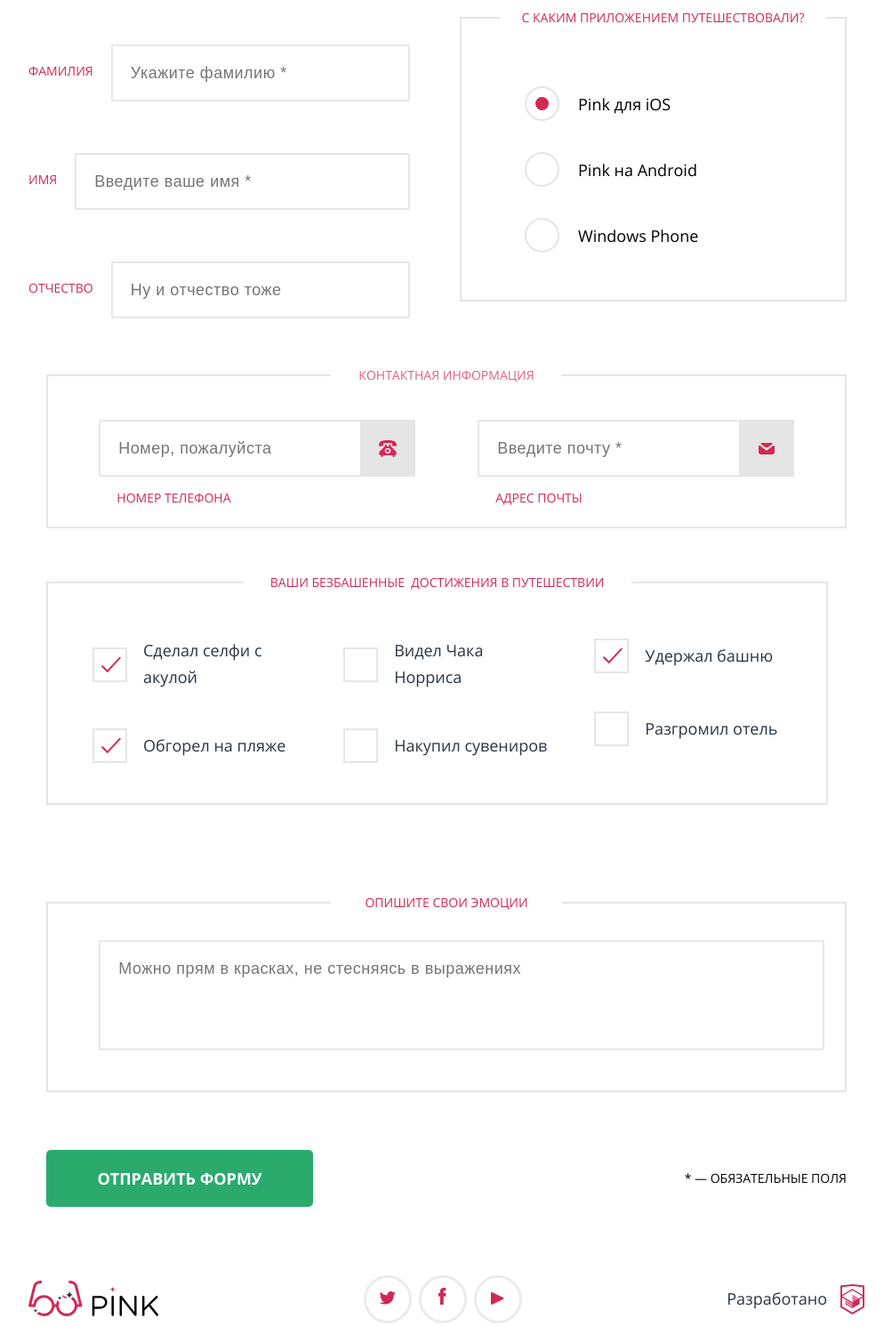
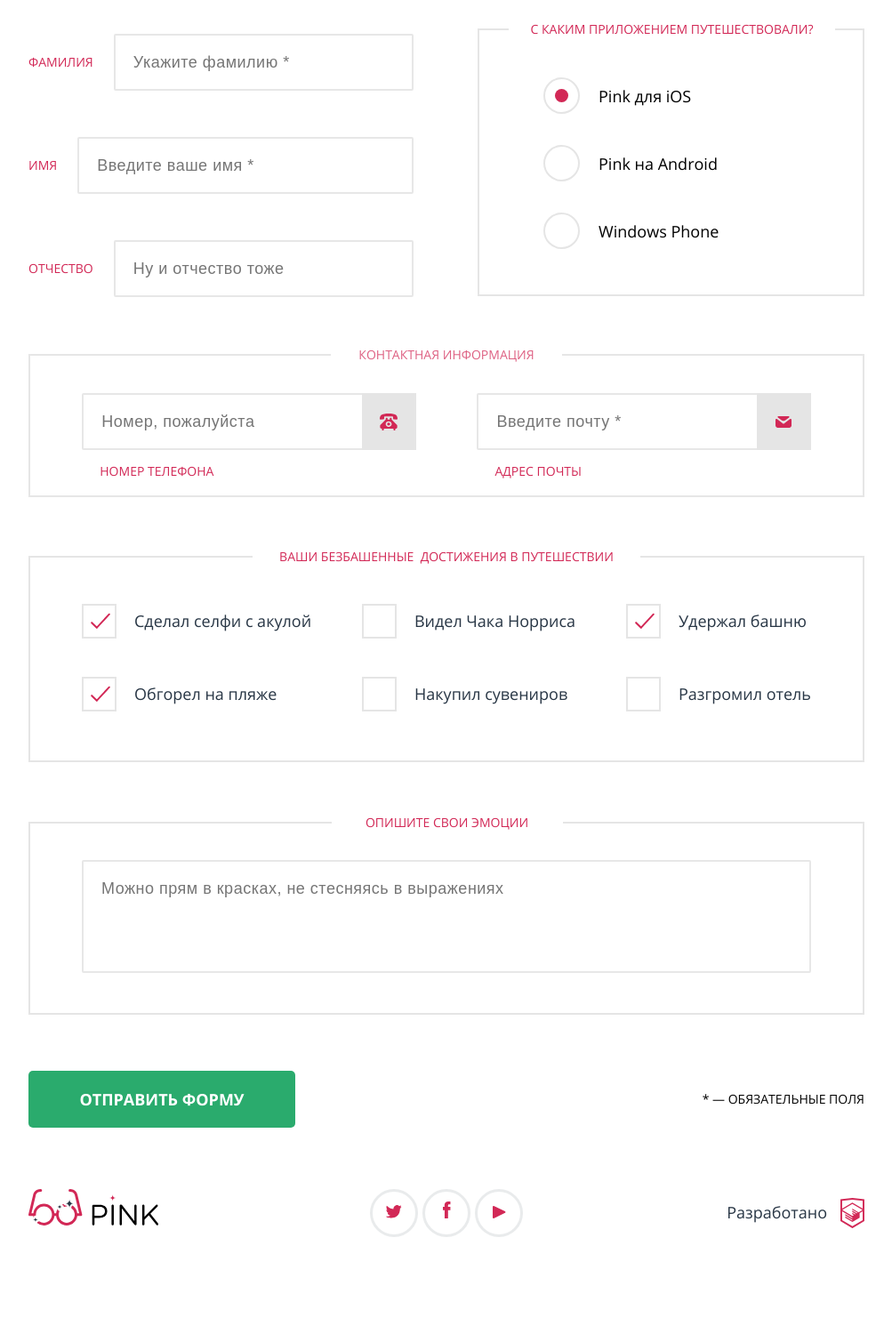
Before and after one commit to zloybrabus/1487723-pink-21, a website: page source/form.html in a window 1280 px wide. Shown: the part 592-2083 px from the top of the page at 89% size, without its empty margins (138-1141 px from the left). After the commit the page ends 2056 px from the top, so only its background shows below. Drawn offline with nearby package versions, Linux system fonts and the light colour scheme; files that its build step writes are made by us from their sources.

Commit message:
pixelderfect

```diff
--- a/source/less/blocks/achievements.less
+++ b/source/less/blocks/achievements.less
@@ -123,23 +123,27 @@
 @media (min-width: @desktop-width) {
   .achievements {
     width: 100%;
-    margin-bottom: 42px;
-    padding: 32px 35px 4px;
+    padding: 32px 43px 4px;
   }
 
   .achievements__list {
     display: flex;
     flex-wrap: wrap;
     justify-content: space-between;
+    margin-top: 10px;
+    margin-bottom: 10px;
   }
 
   .achievements__item {
     margin-left: 0;
-    margin-right: 20px;
+    margin-right: 15px;
   }
 
   .achievements__list_column {
-    max-width: 33%;
     text-align: left;
   }
+
+  .achievements__checkbox {
+    margin-right: 20px;
+  }
 }
--- a/source/less/blocks/app.less
+++ b/source/less/blocks/app.less
@@ -107,14 +107,19 @@
     max-width: 431px;
     position: relative;
     margin: 0;
-    padding: 68px 21px 18px 43px;
+    padding: 45px 31px 16px 33px;
   }
 
   .app__list {
-    margin-left: 28px;
+    margin-left: 39px;
   }
 
   .app__item {
     margin-bottom: 35px;
   }
+
+  .app__checkbox {
+    min-width: 37px;
+    height: 37px;
+  }
 }
--- a/source/less/blocks/contact-info.less
+++ b/source/less/blocks/contact-info.less
@@ -2,6 +2,7 @@
   background: #ffffff;
   padding: 30px 0 25px;
 }
+
 
 .contact-info__title {
   display: none;
@@ -63,7 +64,6 @@
     order: 2;
     position: relative;
     display: block;
-    margin-bottom: 58px;
     padding: 24px 8.6%;
     padding-bottom: 3px;
     border: 2px solid #e6e6e6;
@@ -122,9 +122,7 @@
 @media (min-width: @desktop-width) {
   .contact-info {
     width: 100%;
-    margin-bottom: 52px;
-    margin-top: 49px;
-    padding: 30px 6.1% 17px;
+    padding: 23px 6.2% 12px;
   }
 
   .contact-info__item-container {
@@ -135,7 +133,15 @@
   }
 
   .contact-info__item {
-    width: 45.5%;
+    width: 45.8%;
     margin: 0;
   }
+
+  .contact-info__input-wrapper--phone-icon::before {
+    width: 61px;
+  }
+
+  .contact-info__input-wrapper--mail-icon::before {
+    width: 61px;
+  }
 }
--- a/source/less/blocks/contacts.less
+++ b/source/less/blocks/contacts.less
@@ -114,7 +114,7 @@
     flex-direction: unset;
     text-align: center;
     margin: 0 auto;
-    padding: 0 10px;
+    padding: 0;
   }
 
   .contacts__item {
--- a/source/less/blocks/diagramm.less
+++ b/source/less/blocks/diagramm.less
@@ -1,4 +1,8 @@
 .diagramm {
+  display: none;
+}
+
+.diagramm__carry {
   display: none;
 }
 
@@ -20,7 +24,7 @@
     content: "";
     display: block;
     position: absolute;
-    left: 18px;
+    left: -25px;
     top: -2px;
     width: 242px;
     height: 280px;
@@ -32,8 +36,8 @@
     content: "24";
     display: block;
     position: absolute;
-    left: 36px;
-    top: 53px;
+    left: -9px;
+    top: 55px;
     width: 205px;
     height: 205px;
     text-align: center;
@@ -58,6 +62,7 @@
 
   .diagramm__text {
     display: flex;
+    width: 315px;
     font-weight: normal;
     font-size: 14px;
     line-height: 24px;
@@ -137,4 +142,8 @@
     font-size: 120px;
     line-height: 240px;
   }
+
+  .diagramm__carry {
+    display: block;
+  }
 }
--- a/source/less/blocks/draw.less
+++ b/source/less/blocks/draw.less
@@ -75,18 +75,19 @@
 
 @media (min-width: @desktop-width) {
   .draw {
-    max-width: 433px;
+    width: 433px;
     margin: 0;
     padding: 35px 0 0 0;
   }
 
   .draw__input__wrapper {
     min-width: 336px;
+    margin-top: 0;
   }
 
   .draw__item {
     max-width: 433px;
-    margin: 0 0 54px;
+    margin: 0 0 52px;
     padding-left: 0;
     padding-bottom: 0;
   }
@@ -94,4 +95,8 @@
   .draw__item:last-child {
     margin-bottom: 0;
   }
+
+  .draw__item-name {
+    margin-right: 23px;
+  }
 }
--- a/source/less/blocks/form-main.less
+++ b/source/less/blocks/form-main.less
@@ -59,6 +59,7 @@
   .form-main__fieldset--contact-info {
     margin-left: 20px;
     margin-right: 20px;
+    margin-bottom: 58px;
   }
 
   .form-main__fieldset--send {
@@ -72,11 +73,23 @@
     flex-wrap: wrap;
     justify-content: space-between;
     max-width: 940px;
-    padding: 83px 4.7% 0;
+    padding: 91px 4.7% 0;
   }
 
   .form-main__title {
     width: 770px;
     margin: 0 auto 50px;
   }
+
+  .form-main__fieldset--contact-info {
+    margin-top: 50px;
+    margin-left: 0;
+    margin-right: 0;
+  }
+
+  .form-main__fieldset--send {
+    margin-left: 0;
+    margin-right: 0;
+    margin-bottom: 63px;
+  }
 }
--- a/source/less/blocks/information.less
+++ b/source/less/blocks/information.less
@@ -78,7 +78,7 @@
   margin: 0;
 }
 
-@media (max-width: @tablet-width) {
+@media (max-width: @mobile-width-only) {
   .information__item-container::after {
     content: "";
     display: block;
--- a/source/less/blocks/intro.less
+++ b/source/less/blocks/intro.less
@@ -99,9 +99,11 @@
 
     &::after {
       left: -19px;
-      width: 700px;
+      width: 660px;
       height: 545px;
       background-image: url("../img/iphone-hand-tablet@1x.png");
+      background-position: 0 0;
+      background-size: cover;
     }
   }
 }
--- a/source/less/blocks/page-footer.less
+++ b/source/less/blocks/page-footer.less
@@ -70,7 +70,7 @@
   }
 
   .page-footer__logo {
-    padding: 65px 0 0;
+    padding: 54px 0 0;
   }
 
   .page-footer__copyright {
@@ -78,6 +78,6 @@
   }
 
   .page-footer {
-    padding: 15px 0 50px;
+    padding: 7px 0 73px;
   }
 }
--- a/source/less/blocks/page-header.less
+++ b/source/less/blocks/page-header.less
@@ -145,7 +145,7 @@
   }
 }
 
-@media (max-width: @desktop-width) {
+@media (max-width: 959px) {
   .main-menu--closed .main-menu__list {
     display: none;
   }
@@ -224,7 +224,6 @@
 
 .page-header__wrap {
   min-width: 320px;
-  max-width: 660px;
   height: auto;
   margin: 0 auto;
   padding: 20px 0 17px;
@@ -284,7 +283,6 @@
   }
 
   .page-header__wrap {
-    max-width: 660px;
     padding-top: 28px;
     padding-bottom: 42px;
 
--- a/source/less/blocks/page-title.less
+++ b/source/less/blocks/page-title.less
@@ -52,11 +52,11 @@
 
 @media (min-width: @desktop-width) {
   .page-title {
-    padding: 130px 0 40px;
-    background: url("../img/bg-back-desktop@1x.jpg") no-repeat center top;
-    background-size: cover;
+    padding: 130px 0 28px;
+    background: url("../img/bg-back-desktop@1x.jpg") no-repeat;
+    background-position: 50% 0%;
+    background-size: auto;
     background-color: #1d2631;
-    margin-top: -110px;
   }
 
   @media (min-resolution: 2dppx) {
@@ -68,7 +68,7 @@
 
   .page-title__text {
     width: 747px;
-    margin: 44px auto 60px;
+    margin: 40px auto 60px;
   }
 
   .page-title__text--catalog {
--- a/source/less/blocks/send.less
+++ b/source/less/blocks/send.less
@@ -2,6 +2,10 @@
   position: relative;
   display: block;
   width: 280px;
+}
+
+.send__desktop-only {
+  display: none;
 }
 
 .send__title {
@@ -130,8 +134,14 @@
 @media (min-width: @desktop-width) {
   .send {
     width: 100%;
-    margin-bottom: 65px;
-    padding: 16px 6.1% 45px;
+    padding-top: 16px;
+    padding-bottom: 45px;
+    padding-left: 58px;
+    padding-right: 57px;
+  }
+
+  .send__desktop-only {
+    display: inline;
   }
 
   .send__button {
@@ -140,8 +150,8 @@
   }
 
   .send__input {
-    width: 816px;
-    height: 124px;
+    width: 820px;
+    height: 127px;
   }
 
   .send__form-necessarily {
@@ -150,9 +160,11 @@
     font-weight: normal;
     font-size: 14px;
     line-height: 30px;
+    margin-right: 0;
   }
 
   .send__button-wrapper {
     margin-bottom: -25px;
+    margin-left: 0;
   }
 }
--- a/source/less/blocks/social.less
+++ b/source/less/blocks/social.less
@@ -53,6 +53,13 @@
 
 @media (min-width: @desktop-width) {
   .social__list {
-      padding: 65px 0 0;
+    padding-top: 65px;
+    padding-left: 14px;
+    padding-right: 0;
+  }
+
+  .social__item {
+    margin-left: 0;
+    margin-right: 5px;
   }
 }
--- a/source/less/blocks/wrapper.less
+++ b/source/less/blocks/wrapper.less
@@ -21,3 +21,15 @@
     order: 1;
   }
 }
+
+@media (min-width: @desktop-width) {
+  .wrapper__fieldset {
+    padding: 0;
+    padding-top: 21px;
+  }
+
+  .wrapper__fieldset-achievements {
+    width: 100%;
+    padding: 0;
+  }
+}
--- a/source/less/global/variable.less
+++ b/source/less/global/variable.less
@@ -1,4 +1,4 @@
 // Viewports//
 @tablet-width: 660px;
 @desktop-width: 960px;
-@mobile-width-only: 320px;
+@mobile-width-only: 659px;
```
Also changed, not shown: source/catalog.html (+1 -1 lines), source/index.html (+6 -5 lines). Lines whose indentation alone changed are shown as unchanged.
